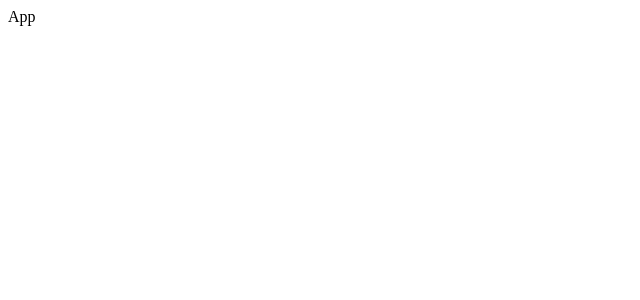
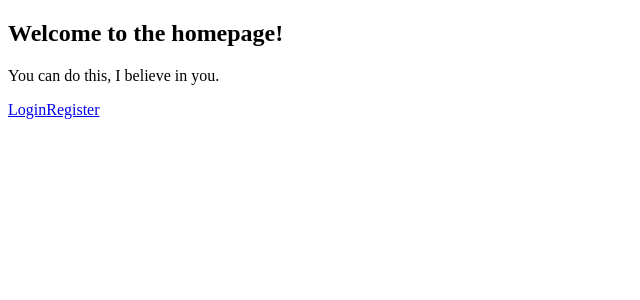
Before and after one commit to serifselim/linkedin-clone, a React (Create React App) app: page / in a window 1280 px wide. Shown: the top 300 px of the page, without its empty margins (0-640 px from the left). Built offline with nearby package versions, Linux system fonts and the light colour scheme.

Commit message:
react-router was implemented

```diff
--- a/package.json
+++ b/package.json
@@ -8,7 +8,9 @@
     "@testing-library/user-event": "^13.5.0",
     "react": "^18.0.0",
     "react-dom": "^18.0.0",
+    "react-router-dom": "^6.2.2",
     "react-scripts": "5.0.0",
+    "styled-components": "^5.3.5",
     "web-vitals": "^2.1.4"
   },
   "scripts": {
--- a/src/App.js
+++ b/src/App.js
@@ -1,8 +1,16 @@
-import React from 'react'
+import React from 'react';
+import { Routes, Route } from "react-router-dom";
+import { Home, Login, Register } from "./pages";
 
 const App = () => {
   return (
-    <div>App</div>
+    <>
+      <Routes>
+        <Route path="/" element={<Home />} />
+        <Route path="/login" element={<Login />} />
+        <Route path="/register" element={<Register />} />
+      </Routes>
+    </>
   )
 }
 
--- a/src/index.js
+++ b/src/index.js
@@ -1,8 +1,11 @@
 import React from 'react';
 import ReactDOM from 'react-dom';
 import App from './App';
+import { BrowserRouter } from 'react-router-dom';
 
 ReactDOM.render(
-  <App />,
+  <BrowserRouter>
+    <App />
+  </BrowserRouter>,
   document.getElementById('root')
 );
--- /dev/null
+++ b/src/pages/Home/Home.js
@@ -0,0 +1,19 @@
+import React from 'react'
+import { Link } from 'react-router-dom';
+
+const Home = () => {
+    return (
+        <>
+            <main>
+                <h2>Welcome to the homepage!</h2>
+                <p>You can do this, I believe in you.</p>
+            </main>
+            <nav>
+                <Link to="/login">Login</Link>
+                <Link to="/register">Register</Link>
+            </nav>
+        </>
+    )
+}
+
+export default Home
--- /dev/null
+++ b/src/pages/Login/Login.js
@@ -0,0 +1,9 @@
+import React from 'react'
+
+const Login = () => {
+    return (
+        <div>Login</div>
+    )
+}
+
+export default Login
--- /dev/null
+++ b/src/pages/Register/Register.js
@@ -0,0 +1,9 @@
+import React from 'react'
+
+const Register = () => {
+    return (
+        <div>Register</div>
+    )
+};
+
+export default Register;
--- /dev/null
+++ b/src/pages/index.js
@@ -0,0 +1,3 @@
+export { default as Home } from './Home/Home';
+export { default as Login } from './Login/Login';
+export { default as Register } from './Register/Register';
```
Also changed, not shown: 1 other file (tests, documents, lock files or other folders).
